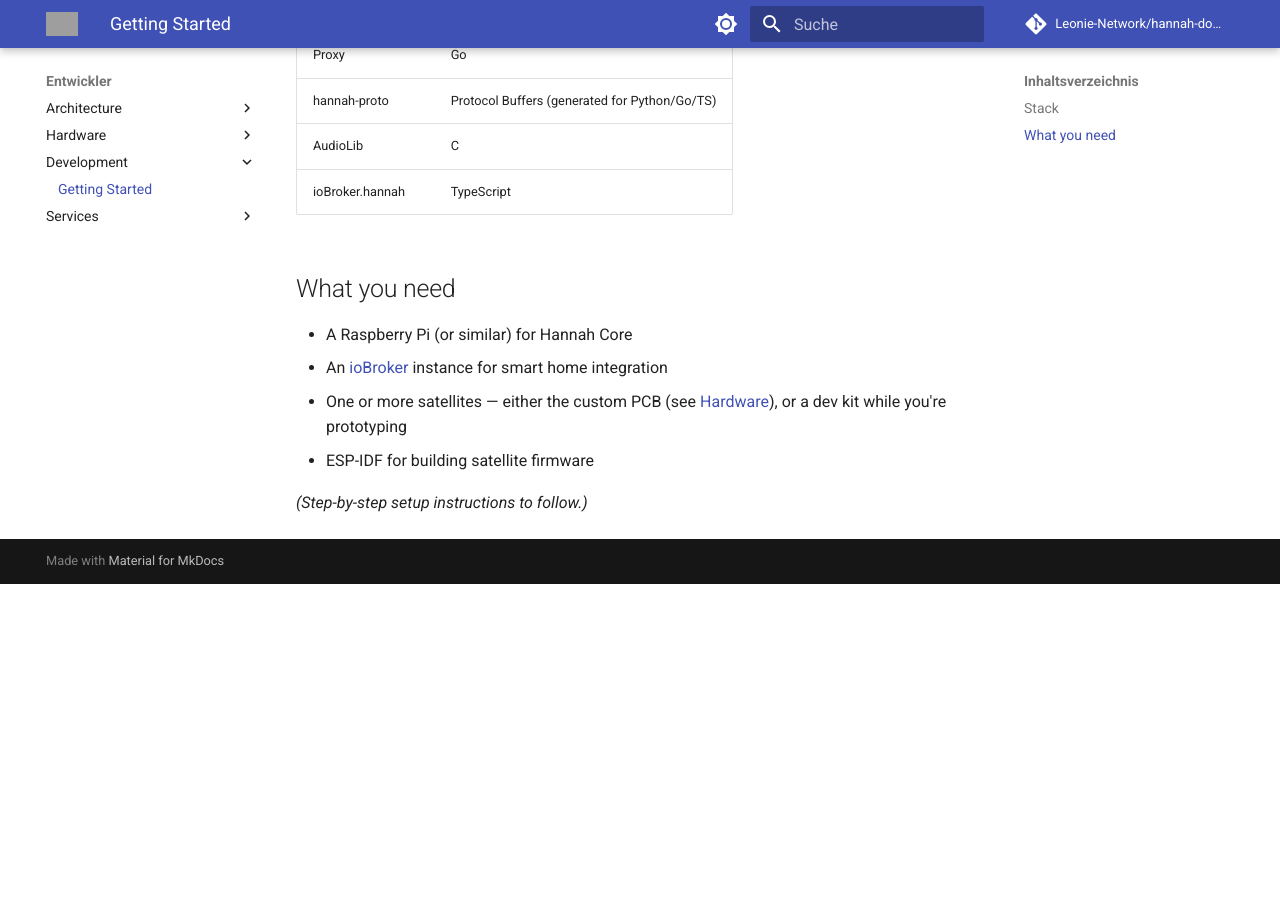
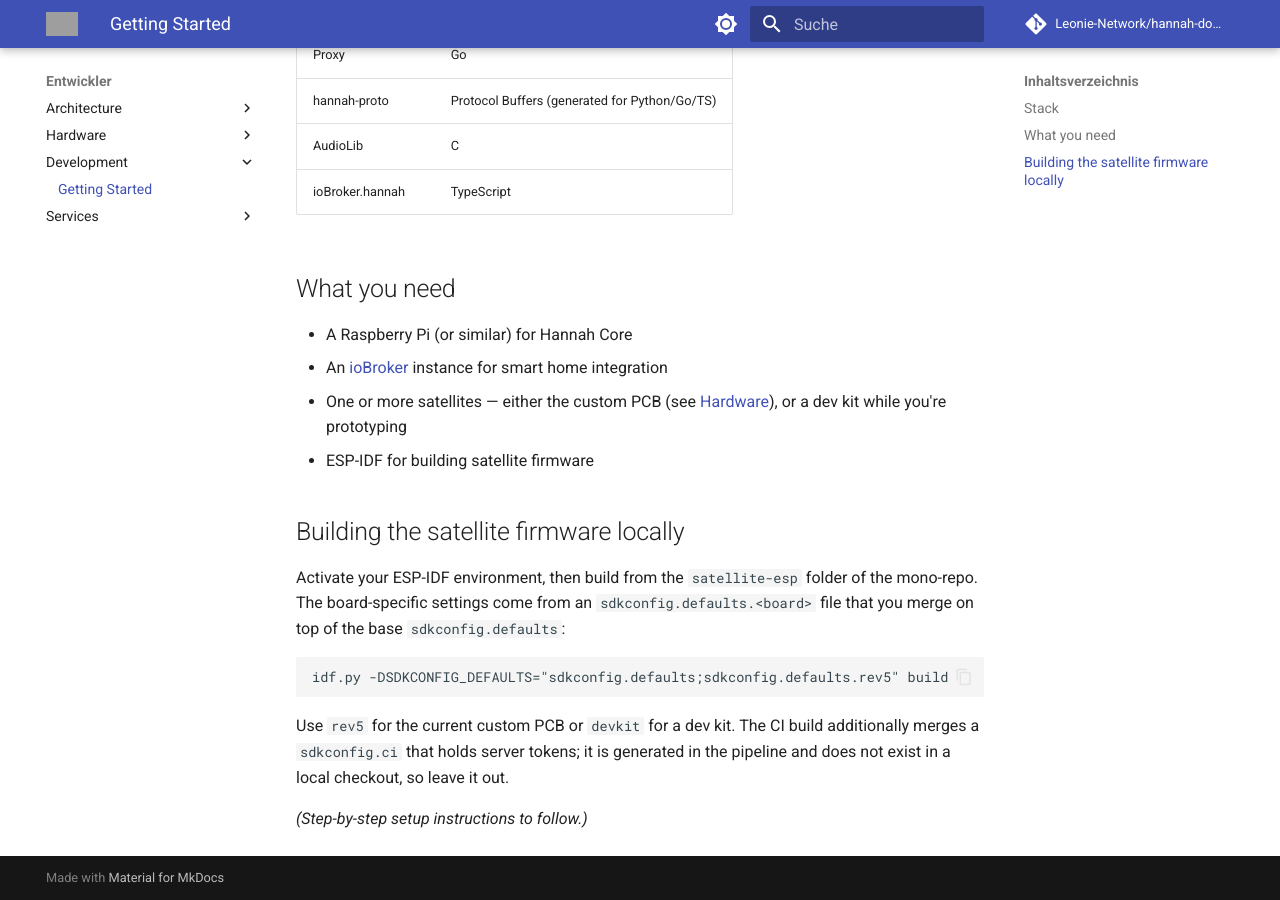
Before and after one commit to Leonie-Network/hannah-docs, an MkDocs documentation site: the page built from docs/development/getting-started.md, in a window 1280 px wide and 900 px high, scrolled down 642 px. Built offline with MkDocs 1.6.1 and Material for MkDocs 9.7.7, drawn with Linux system fonts in a browser that asks for light colours; comment, search, counter and statistics services are not loaded; before the commit the page ends 1226 px from its top, so only the background shows below that; grey boxes are pictures that could not be loaded.

Commit message:
docs(development): how to build the satellite firmware locally
Co-Authored-By: Claude Sonnet 5.5 <noreply@anthropic.com>

````diff
--- a/docs/development/getting-started.md
+++ b/docs/development/getting-started.md
@@ -25,4 +25,14 @@ Hannah is a multi-repo project:
 - One or more satellites — either the custom PCB (see [Hardware](../hardware/overview.md)), or a dev kit while you're prototyping
 - ESP-IDF for building satellite firmware
 
+## Building the satellite firmware locally
+
+Activate your ESP-IDF environment, then build from the `satellite-esp` folder of the mono-repo. The board-specific settings come from an `sdkconfig.defaults.<board>` file that you merge on top of the base `sdkconfig.defaults`:
+
+```
+idf.py -DSDKCONFIG_DEFAULTS="sdkconfig.defaults;sdkconfig.defaults.rev5" build
+```
+
+Use `rev5` for the current custom PCB or `devkit` for a dev kit. The CI build additionally merges a `sdkconfig.ci` that holds server tokens; it is generated in the pipeline and does not exist in a local checkout, so leave it out.
+
 *(Step-by-step setup instructions to follow.)*
````
